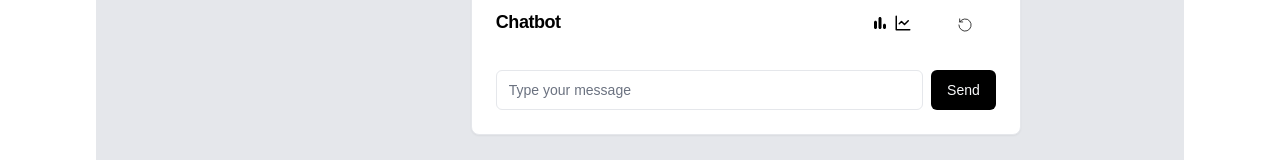
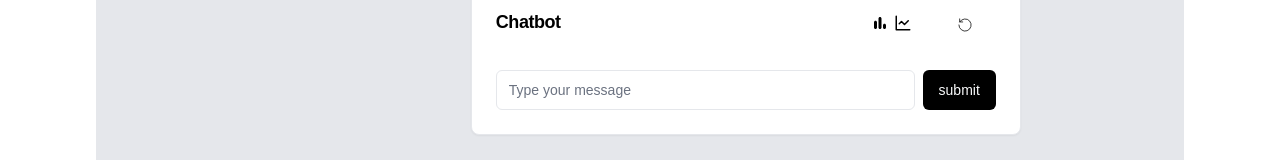
Before and after one commit to annshiv/chat-chart, a React (Create React App) app: page / in a window 1280 px wide. Shown: the part 317-477 px from the top of the page. Built offline with nearby package versions, Linux system fonts and the light colour scheme.

Commit message:
synced the res

```diff
--- a/src/App.tsx
+++ b/src/App.tsx
@@ -1,7 +1,10 @@
 import React, { useState } from 'react';
+
 import ChartRenderer from './ChartRenderer';
 import Chatbot from './Chatbot';
 import './index.css';
+import { connect } from 'react-redux';
+import { RootState } from './redux/store';
 
 const App: React.FC = () => {
   const [showChart, setShowChart] = useState(false);
@@ -50,4 +53,7 @@
   );
 };
 
-export default App;
+const mapState = (state: RootState) =>({
+  config: state.config
+})
+export default connect(mapState, null)(App);
--- a/src/Chatbot.tsx
+++ b/src/Chatbot.tsx
@@ -27,6 +27,7 @@
 const Chatbot = (props: IChatBot) => {
   const { showChart, setShowChart } = props;
   const [message, setMessage] = useState('');
+  const [loading, setLoading] = useState(false)
   const [chatMessages, setChatMessages] = useState<Message[]>([{ user: false, text: '' }]);
   const [firstMessageSent, setFirstMessageSent] = useState(false);
   const [selectedIcon, setSelectedIcon] = useState('bar');
@@ -45,10 +46,11 @@
 
     const payload = {
       type: showChart ? 'update' : 'create',
-      config: store.getState(),
+      config: store.getState().config,
       prompt: chatMessages
     };
 
+    setLoading(true)
     const res = (await axios.post('http://localhost:8080/get-config', payload)) as IResponse;
     console.log('the res is here', res);
     const parsedResponse = JSON.parse(res.data.config);
@@ -57,9 +59,11 @@
       setChatMessages([...chatMessages, newUserMessage, aiResponse]);
       setMessage('');
       if (!firstMessageSent) {
+        setConfig(parsedResponse)
         setShowChart(true);
         setFirstMessageSent(true);
       }
+      setLoading(false)
     }
   };
 
@@ -197,8 +201,18 @@
             />
             <button
               className="inline-flex items-center justify-center rounded-md text-sm font-medium text-[#f9fafb] disabled:pointer-events-none disabled:opacity-50 bg-black hover:bg-[#111827E6] h-10 px-4 py-2"
-              type="submit">
-              Send
+              type="submit"
+
+              >
+              {loading? (
+                <div role="status">
+                <svg aria-hidden="true" className="w-8 h-8 text-gray-200 animate-spin dark:text-gray-600 fill-blue-600" viewBox="0 0 100 101" fill="none" xmlns="http://www.w3.org/2000/svg">
+                    <path d="M100 50.5908C100 78.2051 77.6142 100.591 50 100.591C22.3858 100.591 0 78.2051 0 50.5908C0 22.9766 22.3858 0.59082 50 0.59082C77.6142 0.59082 100 22.9766 100 50.5908ZM9.08144 50.5908C9.08144 73.1895 27.4013 91.5094 50 91.5094C72.5987 91.5094 90.9186 73.1895 90.9186 50.5908C90.9186 27.9921 72.5987 9.67226 50 9.67226C27.4013 9.67226 9.08144 27.9921 9.08144 50.5908Z" fill="currentColor"/>
+                    <path d="M93.9676 39.0409C96.393 38.4038 97.8624 35.9116 97.0079 33.5539C95.2932 28.8227 92.871 24.3692 89.8167 20.348C85.8452 15.1192 80.8826 10.7238 75.2124 7.41289C69.5422 4.10194 63.2754 1.94025 56.7698 1.05124C51.7666 0.367541 46.6976 0.446843 41.7345 1.27873C39.2613 1.69328 37.813 4.19778 38.4501 6.62326C39.0873 9.04874 41.5694 10.4717 44.0505 10.1071C47.8511 9.54855 51.7191 9.52689 55.5402 10.0491C60.8642 10.7766 65.9928 12.5457 70.6331 15.2552C75.2735 17.9648 79.3347 21.5619 82.5849 25.841C84.9175 28.9121 86.7997 32.2913 88.1811 35.8758C89.083 38.2158 91.5421 39.6781 93.9676 39.0409Z" fill="currentFill"/>
+                </svg>
+                <span className="sr-only">Loading...</span>
+            </div>
+              ): <div>submit</div>}
             </button>
           </form>
         </div>
--- a/src/redux/previewDataSlice.ts
+++ b/src/redux/previewDataSlice.ts
@@ -7,7 +7,7 @@
   name: 'previewData',
   initialState,
   reducers: {
-    setConfig(state, action: PayloadAction<IState>) {
+    setPreviewDataConfig(state, action: PayloadAction<IState>) {
       state = action.payload;
     }
   }
@@ -17,7 +17,7 @@
 const { actions, reducer } = previewDataSlice;
 
 // Export the actions
-export const { setConfig } = actions;
+export const { setPreviewDataConfig } = actions;
 
 // Export the reducer as default
 export default reducer;
```
